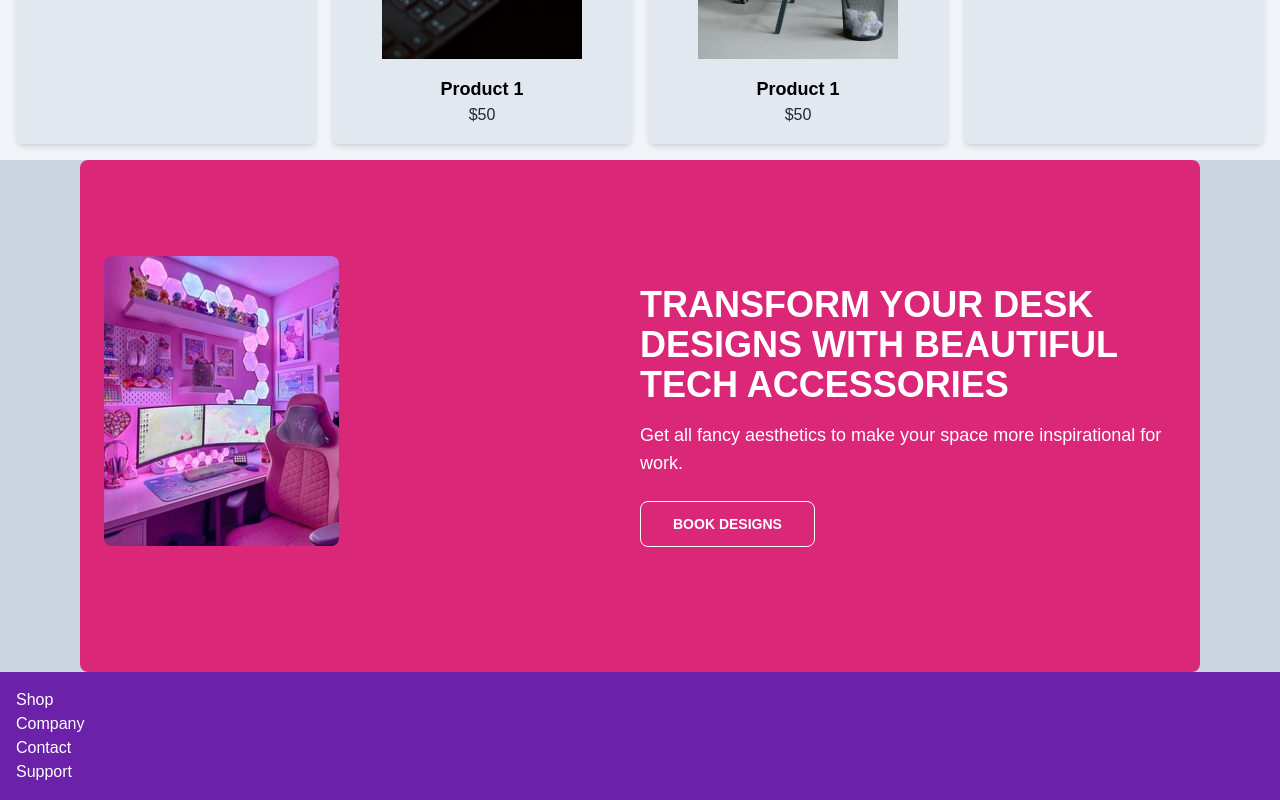
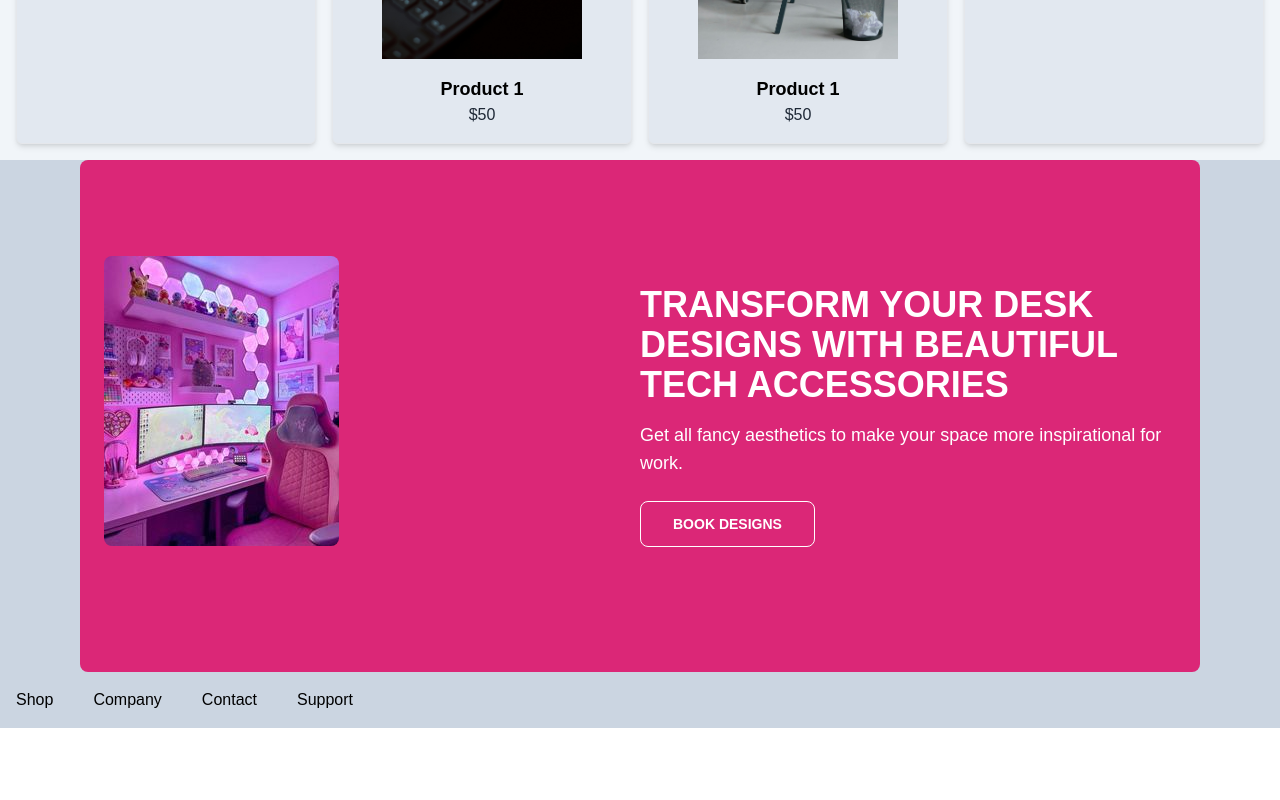
Before and after one commit to CoveredTechSis/Tech-Oasis, a Next.js app: page / in a window 1280 px wide. Shown: the part 1980-2780 px from the top of the page. After the commit the page ends 2708 px from the top, so only its background shows below. Built offline with nearby package versions, Linux system fonts and the light colour scheme.

Commit message:
latest commit

```diff
--- a/src/components/footer/footer.tsx
+++ b/src/components/footer/footer.tsx
@@ -2,12 +2,12 @@ import React from "react"
 
 export default function Footer() {
     return(
-        <div className="bg-purple-800 h-1/4 w-full ">
-            <div className="flex flex-col p-4">
-                <div className="text-white">Shop</div>
-                <div className="text-white">Company</div>
-                <div className="text-white"> Contact</div>
-                <div className="text-white">Support</div>
+        <div className="bg-slate-300 h-1/4 w-full ">
+            <div className="flex gap-10 p-4">
+                <div className="text-black">Shop</div>
+                <div className="text-black">Company</div>
+                <div className="text-black"> Contact</div>
+                <div className="text-black">Support</div>
 
             </div>
 
```
